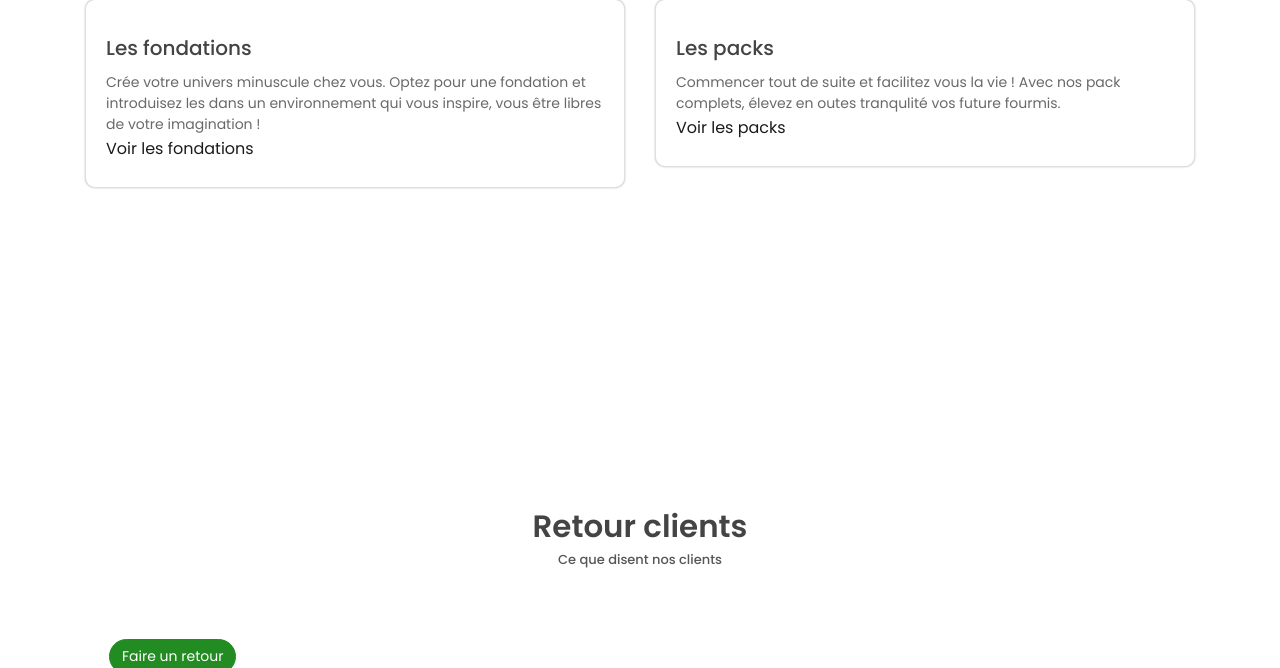
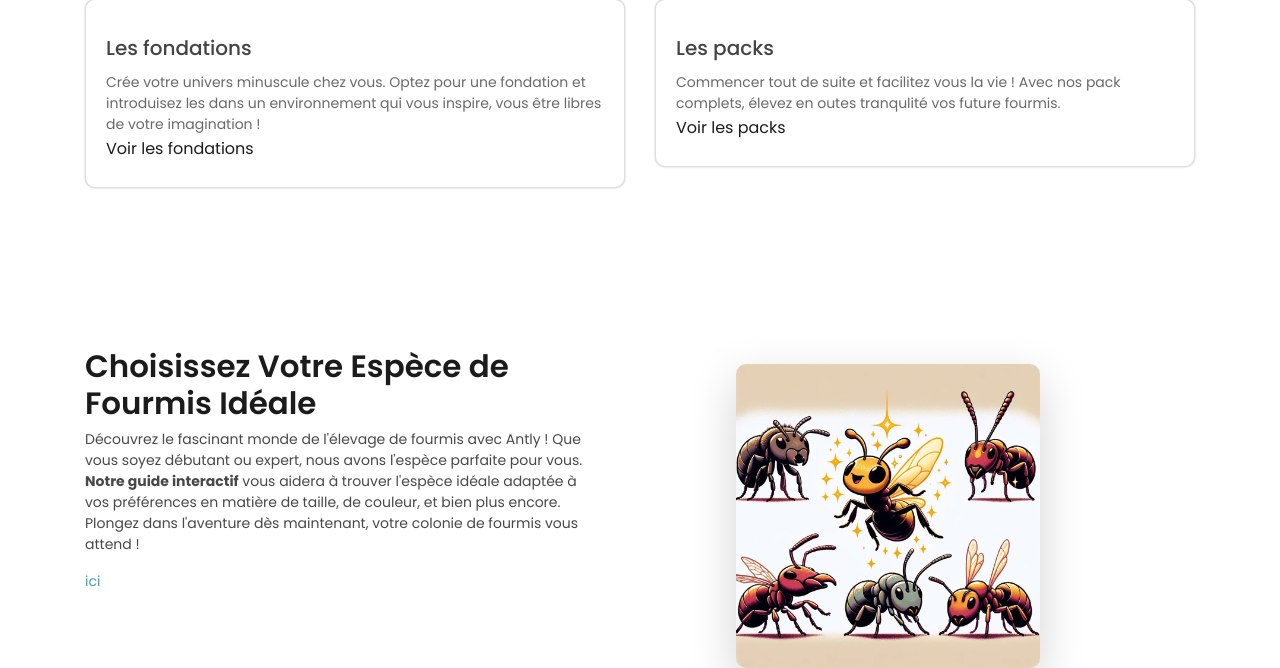
Before and after one commit to Decapix/Antly, a Django app: page /fr/ in a window 1280 px wide. Shown: the part 933-1601 px from the top of the page. Run offline with Django 4.2, Linux system fonts and the light colour scheme; data comes from the database, SQL or seed files in the repository; data that the repository does not hold is empty; some libraries are stand-ins or nearby versions.

Commit message:
seller page

```diff
--- a/src/super/templates/super/homepage.html
+++ b/src/super/templates/super/homepage.html
@@ -53,7 +53,7 @@
 
 {% block content %}
 
-<!-- <section class="section" id="">
+<section class="section" id="">
     <div class="container">
         <a href="{% url 'specie_form_n' %}">
             <div class="row justify-content-between">
@@ -71,9 +71,9 @@
             </div>
         </a>
     </div>
-</section> -->
+</section>
 
-<section class="section" id="about">
+<!-- <section class="section" id="about">
     <div class="container">
         <div class="row">
             {% for varproduct in product %}
@@ -82,7 +82,7 @@
         </div>
         </div>
     </div>
-</section>
+</section> -->
 
 
 
```
